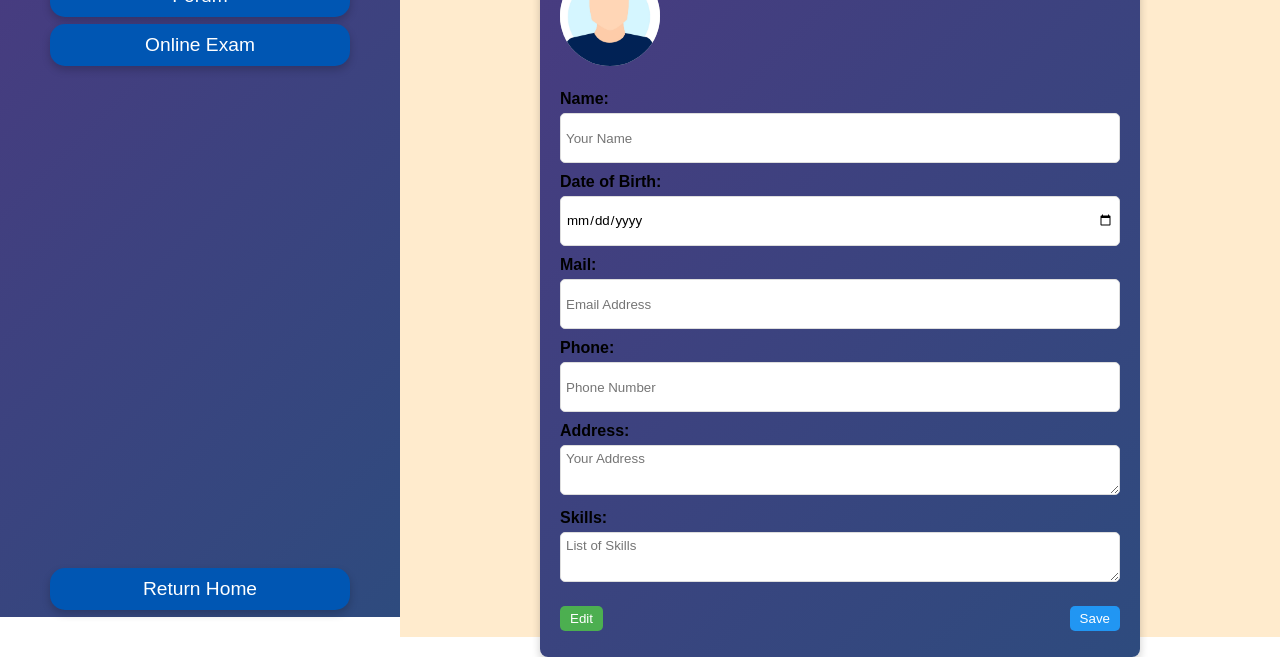
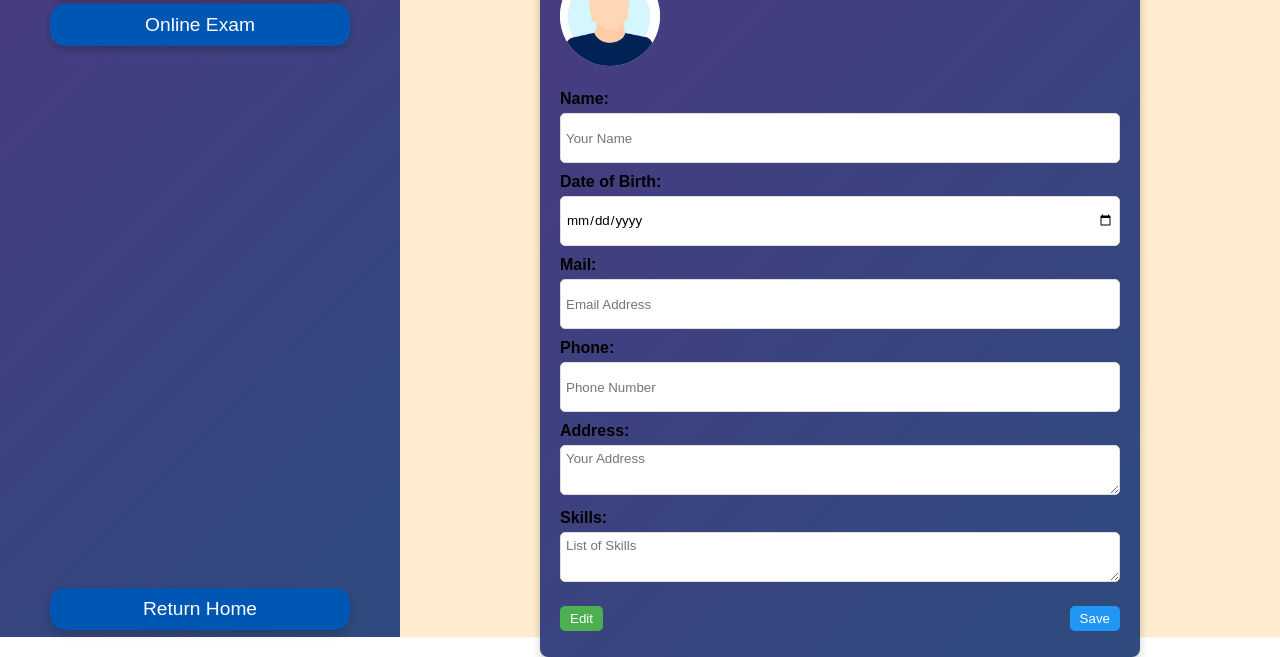
Before and after one commit to rohit08sen/E-EXAM-PORTAL, a plain HTML site: page mywall/mywall.html in a window 1280 px wide. Shown: the part 163-820 px from the top of the page. Drawn offline with Linux system fonts and the light colour scheme.

```diff
--- a/mywall/mywall.css
+++ b/mywall/mywall.css
@@ -18,8 +18,8 @@
   flex-direction: column;
   align-items: center;
   justify-content: space-between;
-  margin-top: 20px;
-  margin-bottom: 20px;
+  /* margin-top: 20px;
+  margin-bottom: 20px; */
 }
 .sidebar a {
   color: #fff;
```
